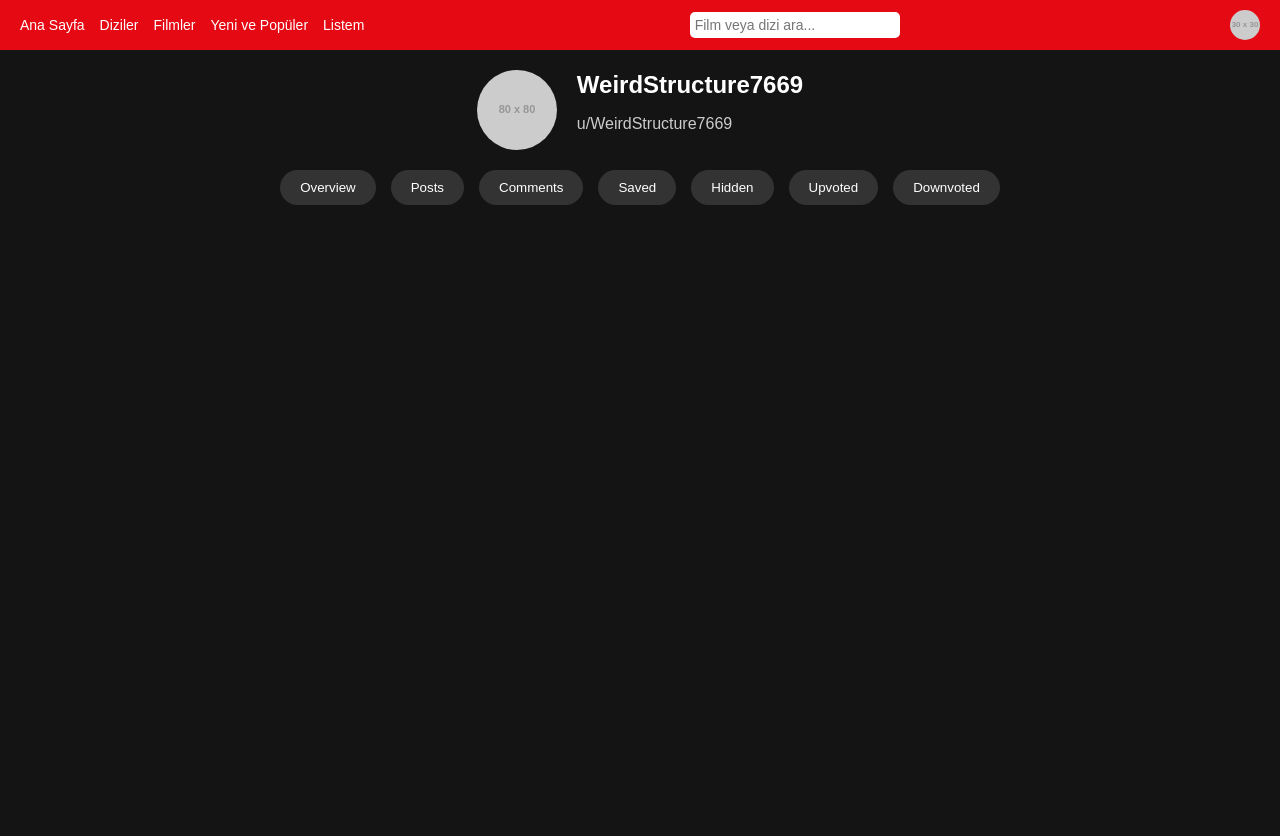
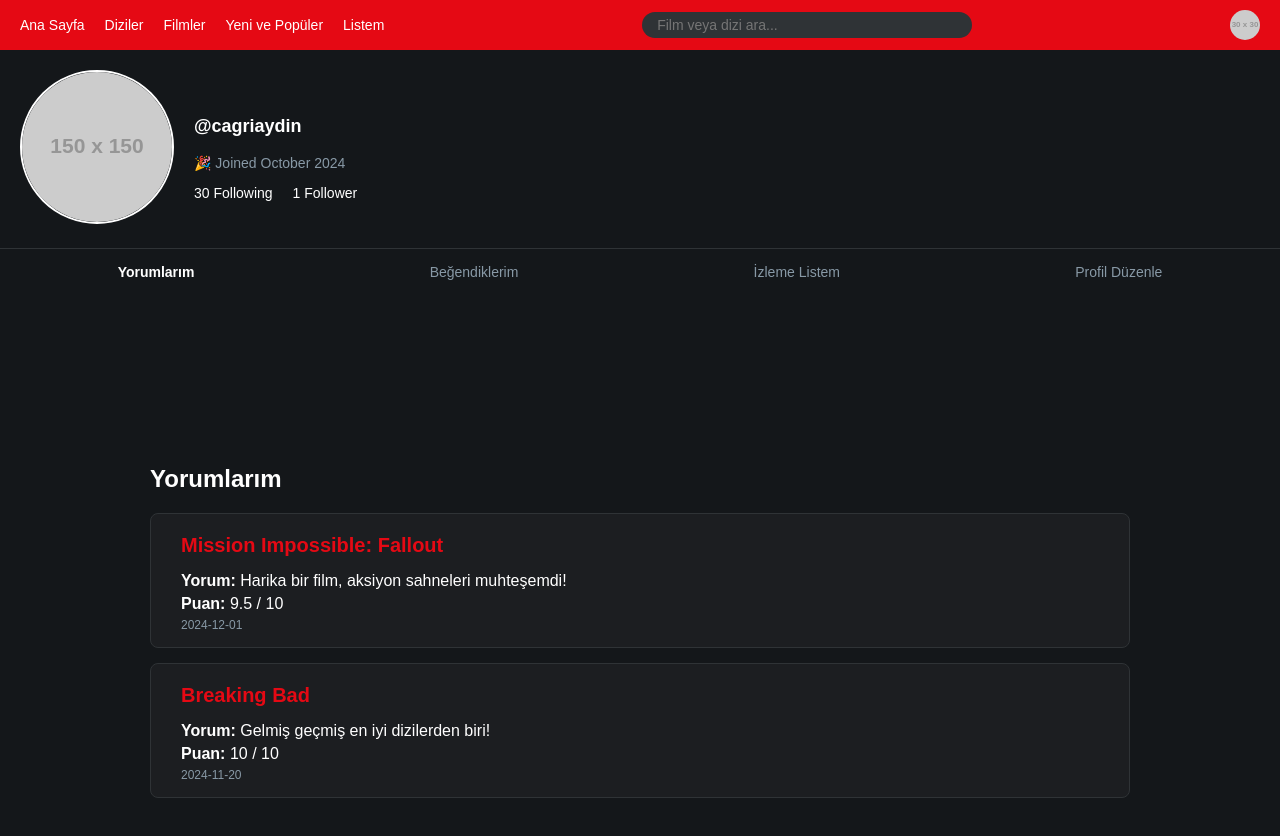
Before and after one commit to guneyhasan/FilmSuggestion, a React (Create React App) app in the folder movie-blog-frontend/: page /profile-page in a window 1280 px wide. Shown: the top 836 px of the page. Before the commit the page ends 800 px from the top, so only its background shows below. Built offline with nearby package versions, Linux system fonts and the light colour scheme.

Commit message:
Profile Page done Prafili Düzenle section has problems

```diff
--- a/movie-blog-frontend/src/ProfilePage.css
+++ b/movie-blog-frontend/src/ProfilePage.css
@@ -1,92 +1,198 @@
-/* Navigasyon Barı */
+/* Genel Stil */
+body {
+  margin: 0;
+  font-family: Arial, sans-serif;
+  background-color: #14171a;
+  color: #ffffff;
+}
+
+/* Navbar */
 .navbar {
   display: flex;
   justify-content: space-between;
   align-items: center;
-    background-color: #e50914;
   padding: 10px 20px;
-  }
-
-  .navbar-left,
-  .navbar-right {
-    display: flex;
-    align-items: center;
+  background-color: #e50914; /* Kırmızı renk */
 }
 
 .navbar-item {
   color: white;
-    margin-right: 15px;
+  margin-right: 20px;
   text-decoration: none;
 }
 
-  .navbar-item:hover {
-    text-decoration: underline;
+.search-input {
+  background-color: #2f3336;
+  border: none;
+  border-radius: 20px;
+  color: white;
+  padding: 5px 15px;
+  outline: none;
 }
 
-  .search-input {
-    width: 200px;
-    padding: 5px;
-    border-radius: 5px;
-    border: none;
+/* Profil Bilgileri */
+.profile-info {
+  display: flex;
+  justify-content: space-between;
+  align-items: center;
+  padding: 20px;
+  border-bottom: 1px solid #2f3336;
 }
 
-  .navbar-profile {
-    width: 30px;
-    height: 30px;
-    border-radius: 50%;
+.profile-image {
+  position: relative;
 }
 
-  /* Profil Kısmı */
-  .profile-header {
-    background-color: #141414;
-    padding: 20px;
-    text-align: center;
+.profile-avatar {
+  border-radius: 50%;
+  border: 2px solid #ffffff;
+  width: 150px; /* Büyütülen profil fotoğrafı boyutları */
+  height: 150px;
+}
+
+.profile-details {
+  flex: 1;
+  margin-left: 20px;
+}
+
+.profile-username {
+  font-size: 18px;
+  font-weight: bold;
+}
+
+.profile-joined {
+  font-size: 14px;
+  color: #8899a6;
+}
+
+.profile-stats {
+  display: flex;
+  gap: 20px;
+  margin-top: 10px;
+}
+
+.profile-stats span {
+  font-size: 14px;
   color: white;
 }
 
-  .profile-info {
-    display: flex;
-    align-items: center;
-    justify-content: center;
-    margin-bottom: 20px;
-  }
-
-  .profile-pic {
-    width: 80px;
-    height: 80px;
-    border-radius: 50%;
-    margin-right: 20px;
-  }
-
-  .profile-details {
-    text-align: left;
-  }
-
-  .profile-username {
-    font-size: 1.5rem;
-    margin: 0;
-  }
-
-  .profile-description {
-    font-size: 1rem;
-    color: #ccc;
-  }
-
-  .profile-tabs {
-    display: flex;
-    justify-content: center;
-    gap: 15px;
-  }
-
-  .profile-tab {
-    background-color: #333;
-    color: white;
-    border: none;
-    padding: 10px 20px;
+/* Edit Profile Butonu */
+.edit-profile-button {
+  background-color: #000000;
+  color: #1d9bf0;
+  border: 1px solid #1d9bf0;
+  padding: 5px 10px;
   border-radius: 20px;
   cursor: pointer;
 }
 
-  .profile-tab:hover {
-    background-color: #444;
+/* Sekme Menüsü */
+.profile-tabs {
+  display: flex;
+  justify-content: space-around;
+  padding: 15px 0;
+  background-color: #14171a;
 }
+
+.tab {
+  color: #8899a6;
+  cursor: pointer;
+  font-size: 14px;
+}
+
+.tab:hover {
+  color: white;
+}
+/* Sekme Menüsü */
+.profile-tabs {
+  display: flex;
+  justify-content: space-around;
+  padding: 15px 0;
+  background-color: #14171a;
+}
+
+.tab {
+  color: #8899a6;
+  cursor: pointer;
+  font-size: 14px;
+  transition: color 0.3s;
+}
+
+.tab:hover,
+.active-tab {
+  color: white;
+  font-weight: bold;
+}
+
+/* Yorumlarım Bölümü */
+.comments-section {
+  padding: 150px;
+}
+
+.comment-item {
+  background-color: #1c1e21;
+  border: 1px solid #2f3336;
+  border-radius: 8px;
+  padding: 15px;
+  padding-left: 30px;
+  padding-top: 0px;
+  margin-bottom: 15px;
+  color: white;
+}
+
+.comment-item h3.comment-movie {
+  color: #e50914;
+  font-size: 20px;
+  margin-bottom: 15px;
+}
+
+.comment-item p {
+  margin: 5px 0;
+}
+
+.comment-date {
+  font-size: 12px;
+  color: #8899a6;
+  display: block;
+  margin-top: 5px;
+}
+/* Beğenilen Filmler Bölümü */
+.liked-movies {
+  padding: 20px;
+}
+
+.category-section {
+  margin-bottom: 20px;
+}
+
+.category-title {
+  font-size: 18px;
+  color: #e50914;
+  margin-bottom: 10px;
+}
+
+.movie-row {
+  display: flex;
+  gap: 10px;
+  padding-left: 40px;
+  padding-top: 30px;
+}
+
+.movie-card {
+  background-color: #1c1e21;
+  padding: 10px;
+  border-radius: 8px;
+  color: white;
+  text-align: center;
+  text-decoration: none;
+  transition: transform 0.2s ease;
+}
+
+.movie-card:hover {
+  transform: scale(1.05);
+  background-color: #2f3336;
+}
+
+.movie-title {
+  font-size: 14px;
+}
--- a/movie-blog-frontend/src/ProfilePage.jsx
+++ b/movie-blog-frontend/src/ProfilePage.jsx
@@ -1,18 +1,77 @@
-import React from "react";
+import React, { useState } from "react";
 import { Link } from "react-router-dom";
 import "./ProfilePage.css";
 
 function ProfilePage() {
-  const userInfo = {
-    username: "WeirdStructure7669",
-    profilePic: "https://via.placeholder.com/80", // Varsayılan profil resmi
-    description: "u/WeirdStructure7669",
+  const [activeTab, setActiveTab] = useState("Yorumlarım"); // Aktif sekmeyi kontrol et
+  const userComments = [
+    { id: 1, movie: "Mission Impossible: Fallout", text: "Harika bir film, aksiyon sahneleri muhteşemdi!", rating: 9.5, date: "2024-12-01" },
+    { id: 2, movie: "Breaking Bad", text: "Gelmiş geçmiş en iyi dizilerden biri!", rating: 10, date: "2024-11-20" },
+  ];
+
+  const likedMovies = [
+    { id: 1, title: "Mission Impossible: Fallout", category: "Aksiyon Filmleri" },
+    { id: 2, title: "Breaking Bad", category: "Diziler" },
+    { id: 3, title: "The Mandalorian", category: "Diziler" },
+    { id: 4, title: "The Last of Us", category: "Diziler" },
+  ];
+
+  const watchlistMovies = [
+    { id: 1, title: "Inception" },
+    { id: 2, title: "The Dark Knight" },
+    { id: 3, title: "Interstellar" },
+    { id: 4, title: "Dune" },
+    { id: 5, title: "Tenet" },
+    { id: 6, title: "The Matrix" },
+    { id: 7, title: "Avatar" },
+    { id: 8, title: "Gladiator" },
+    { id: 9, title: "Pulp Fiction" },
+  ];
+
+  const categories = [...new Set(likedMovies.map((movie) => movie.category))];
+
+  const handleTabClick = (tabName) => {
+    setActiveTab(tabName);
   };
 
-  const tabs = ["Overview", "Posts", "Comments", "Saved", "Hidden", "Upvoted", "Downvoted"];
+  // Filmleri 8'erli gruplara ayıran yardımcı fonksiyon
+  const chunkArray = (array, size) => {
+    const chunks = [];
+    for (let i = 0; i < array.length; i += size) {
+      chunks.push(array.slice(i, i + size));
+    }
+    return chunks;
+  };
+
+  const [profileData, setProfileData] = useState({
+    username: "cagriaydin",
+    email: "cagri@example.com",
+    password: "",
+    created_at: "2024-10-01",
+    profile_picture_url: "",
+    bio: "Merhaba! Film ve dizi izlemeyi çok seviyorum.",
+    birth_date: "1995-05-15",
+    country: "Turkey",
+    last_login: "2024-12-10",
+    is_active: true,
+    preferred_genres: "Action, Sci-fi",
+    language_preference: "Turkish",
+  });
+  const handleInputChange = (e) => {
+    const { name, value } = e.target;
+    setProfileData((prevData) => ({
+      ...prevData,
+      [name]: value,
+    }));
+  };
+
+  const handleProfileSave = () => {
+    console.log("Saved Profile Data: ", profileData);
+    alert("Profil başarıyla kaydedildi!");
+  };
 
   return (
-    <>
+    <div className="profile-page">
       {/* Navigasyon Barı */}
       <div className="navbar">
         <div className="navbar-left">
@@ -35,24 +94,189 @@ function ProfilePage() {
         </div>
       </div>
 
-      {/* Kullanıcı Bilgileri */}
-      <div className="profile-header">
-        <div className="profile-info">
-          <img src={userInfo.profilePic} alt={userInfo.username} className="profile-pic" />
-          <div className="profile-details">
-            <h1 className="profile-username">{userInfo.username}</h1>
-            <p className="profile-description">{userInfo.description}</p>
+      {/* Profil Bilgileri */}
+      <div className="profile-info">
+        <div className="profile-image">
+          <img
+            src="https://via.placeholder.com/150"
+            alt="Profile"
+            className="profile-avatar"
+          />
+        </div>
+        <div className="profile-details">
+          <p className="profile-username">@cagriaydin</p>
+          <p className="profile-joined">🎉 Joined October 2024</p>
+          <div className="profile-stats">
+            <span>30 Following</span>
+            <span>1 Follower</span>
           </div>
         </div>
-        <div className="profile-tabs">
-          {tabs.map((tab, index) => (
-            <button key={index} className="profile-tab">
-              {tab}
-            </button>
-          ))}
-        </div>
       </div>
-    </>
+
+      {/* Sekme Menüsü */}
+      <div className="profile-tabs">
+        <span
+          className={`tab ${activeTab === "Yorumlarım" ? "active-tab" : ""}`}
+          onClick={() => handleTabClick("Yorumlarım")}
+        >
+          Yorumlarım
+        </span>
+        <span
+          className={`tab ${activeTab === "Beğendiklerim" ? "active-tab" : ""}`}
+          onClick={() => handleTabClick("Beğendiklerim")}
+        >
+          Beğendiklerim
+        </span>
+        <span
+          className={`tab ${activeTab === "İzleme Listem" ? "active-tab" : ""}`}
+          onClick={() => handleTabClick("İzleme Listem")}
+        >
+          İzleme Listem
+        </span>
+        <span
+          className={`tab ${activeTab === "Edit Profile" ? "active-tab" : ""}`}
+          onClick={() => handleTabClick("Edit Profile")}
+        >
+          Profil Düzenle
+        </span>
+      </div>
+
+      {/* Sekme İçeriği */}
+      <div className="tab-content">
+        {activeTab === "Yorumlarım" && (
+          <div className="comments-section">
+            <h2>Yorumlarım</h2>
+            {userComments.length > 0 ? (
+              userComments.map((comment) => (
+                <div key={comment.id} className="comment-item">
+                  <h3 className="comment-movie">{comment.movie}</h3>
+                  <p><strong>Yorum:</strong> {comment.text}</p>
+                  <p><strong>Puan:</strong> {comment.rating} / 10</p>
+                  <span className="comment-date">{comment.date}</span>
+                </div>
+              ))
+            ) : (
+              <p>Henüz yorum yapmadınız.</p>
+            )}
+          </div>
+        )}
+
+        {activeTab === "Beğendiklerim" && (
+          <div className="liked-movies">
+            {categories.map((category) => (
+              <div key={category} className="category-section">
+                <h2 className="category-title">{category}</h2>
+                <div className="movie-row">
+                  {likedMovies
+                    .filter((movie) => movie.category === category)
+                    .map((movie) => (
+                      <Link to={`/movie/${movie.id}`} key={movie.id} className="movie-card">
+                        <div className="movie-title">{movie.title}</div>
+                      </Link>
+                    ))}
+                </div>
+              </div>
+            ))}
+          </div>
+        )}
+
+        {activeTab === "İzleme Listem" && (
+          <div className="watchlist-section">
+            {chunkArray(watchlistMovies, 8).map((movieRow, rowIndex) => (
+              <div key={rowIndex} className="movie-row">
+                {movieRow.map((movie) => (
+                  <Link to={`/movie/${movie.id}`} key={movie.id} className="movie-card">
+                    <div className="movie-title">{movie.title}</div>
+                  </Link>
+                ))}
+              </div>
+            ))}
+          </div>
+        )}
+
+        {activeTab === "Profili Düzenle" && (
+          <div className="edit-profile-section">
+            <h2>Profili Düzenle</h2>
+            <form className="edit-profile-form">
+              <label>Kullanıcı Adı:
+                <input
+                  type="text"
+                  name="username"
+                  value={profileData.username}
+                  onChange={handleInputChange}
+                />
+              </label>
+              <label>Email:
+                <input
+                  type="email"
+                  name="email"
+                  value={profileData.email}
+                  onChange={handleInputChange}
+                />
+              </label>
+              <label>Şifre:
+                <input
+                  type="password"
+                  name="password"
+                  value={profileData.password}
+                  onChange={handleInputChange}
+                />
+              </label>
+              <label>Profil Resmi URL:
+                <input
+                  type="text"
+                  name="profile_picture_url"
+                  value={profileData.profile_picture_url}
+                  onChange={handleInputChange}
+                />
+              </label>
+              <label>Biyografi:
+                <textarea
+                  name="bio"
+                  value={profileData.bio}
+                  onChange={handleInputChange}
+                ></textarea>
+              </label>
+              <label>Doğum Tarihi:
+                <input
+                  type="date"
+                  name="birth_date"
+                  value={profileData.birth_date}
+                  onChange={handleInputChange}
+                />
+              </label>
+              <label>Ülke:
+                <input
+                  type="text"
+                  name="country"
+                  value={profileData.country}
+                  onChange={handleInputChange}
+                />
+              </label>
+              <label>Tercih Edilen Türler:
+                <input
+                  type="text"
+                  name="preferred_genres"
+                  value={profileData.preferred_genres}
+                  onChange={handleInputChange}
+                />
+              </label>
+              <label>Tercih Edilen Dil:
+                <input
+                  type="text"
+                  name="language_preference"
+                  value={profileData.language_preference}
+                  onChange={handleInputChange}
+                />
+              </label>
+              <button type="button" onClick={handleProfileSave} className="save-profile-button">
+                Kaydet
+              </button>
+            </form>
+          </div>
+        )}
+      </div>
+    </div>
   );
 }
 
```
Lines whose indentation alone changed are shown as unchanged.
